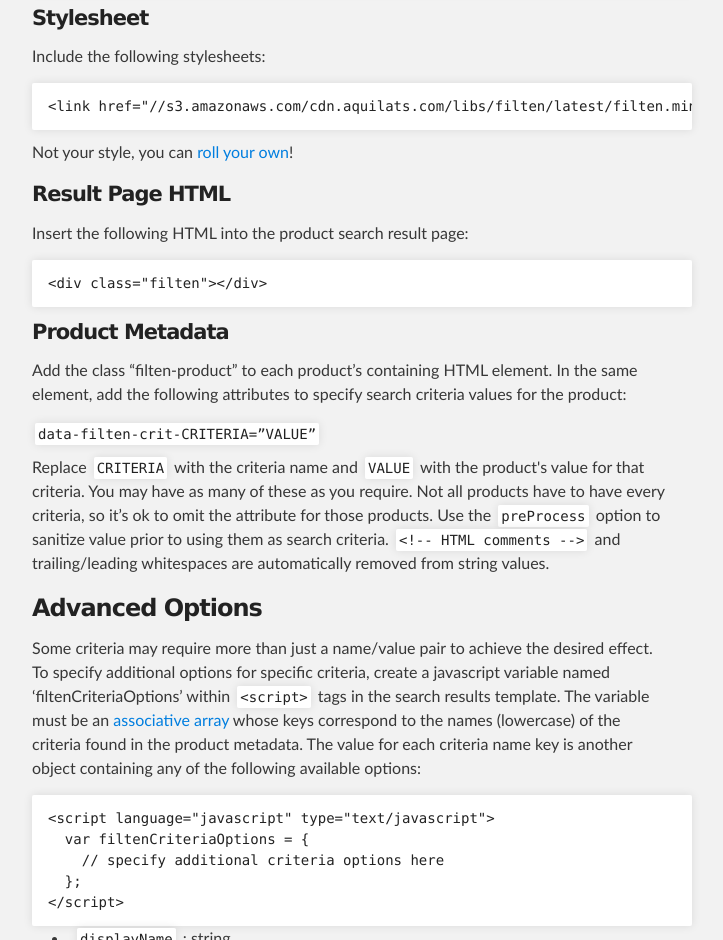
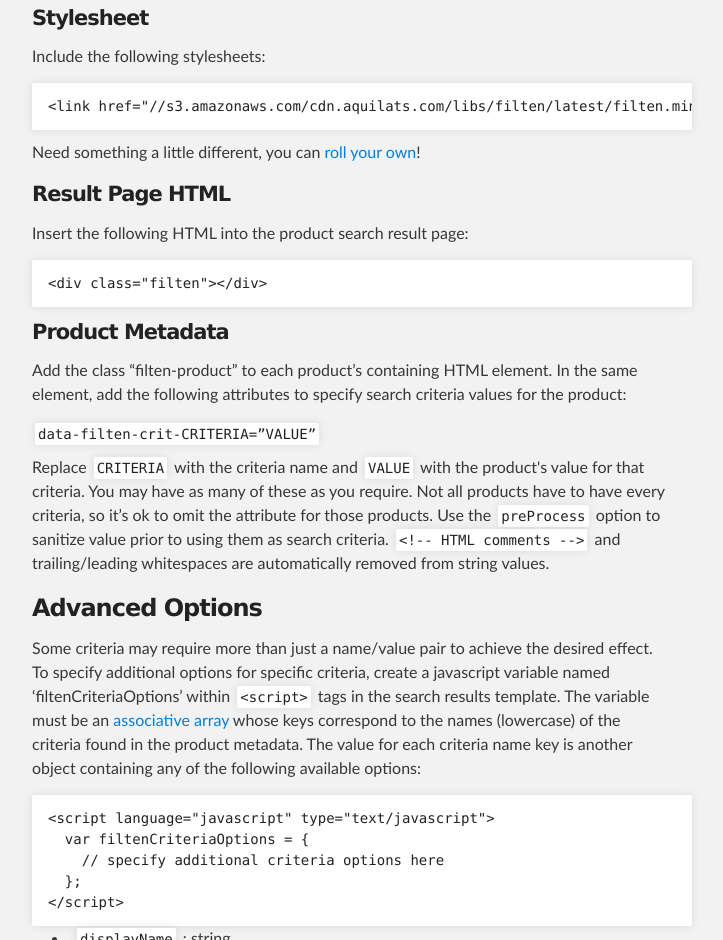
Before and after one commit to endeavor85/filten, a plain HTML site: page docs/index.html in a window 1280 px wide. Shown: the part 884-1824 px from the top of the page, without its empty margins (288-1011 px from the left). Drawn offline with Linux system fonts and the light colour scheme.

Commit message:
Update index.html

```diff
--- a/docs/index.html
+++ b/docs/index.html
@@ -69,7 +69,7 @@ FiltEn requires the following javascript libraries:
 <pre><code>&lt;link href="//s3.amazonaws.com/cdn.aquilats.com/libs/filten/latest/filten.min.css" rel="stylesheet" type="text/css" /&gt;
 </code></pre>
 
-<p>Not your style, you can <a href="#styles">roll your own</a>!</p>
+<p>Need something a little different, you can <a href="#styles">roll your own</a>!</p>
 
 <h4>Result Page HTML</h4>
 
```
